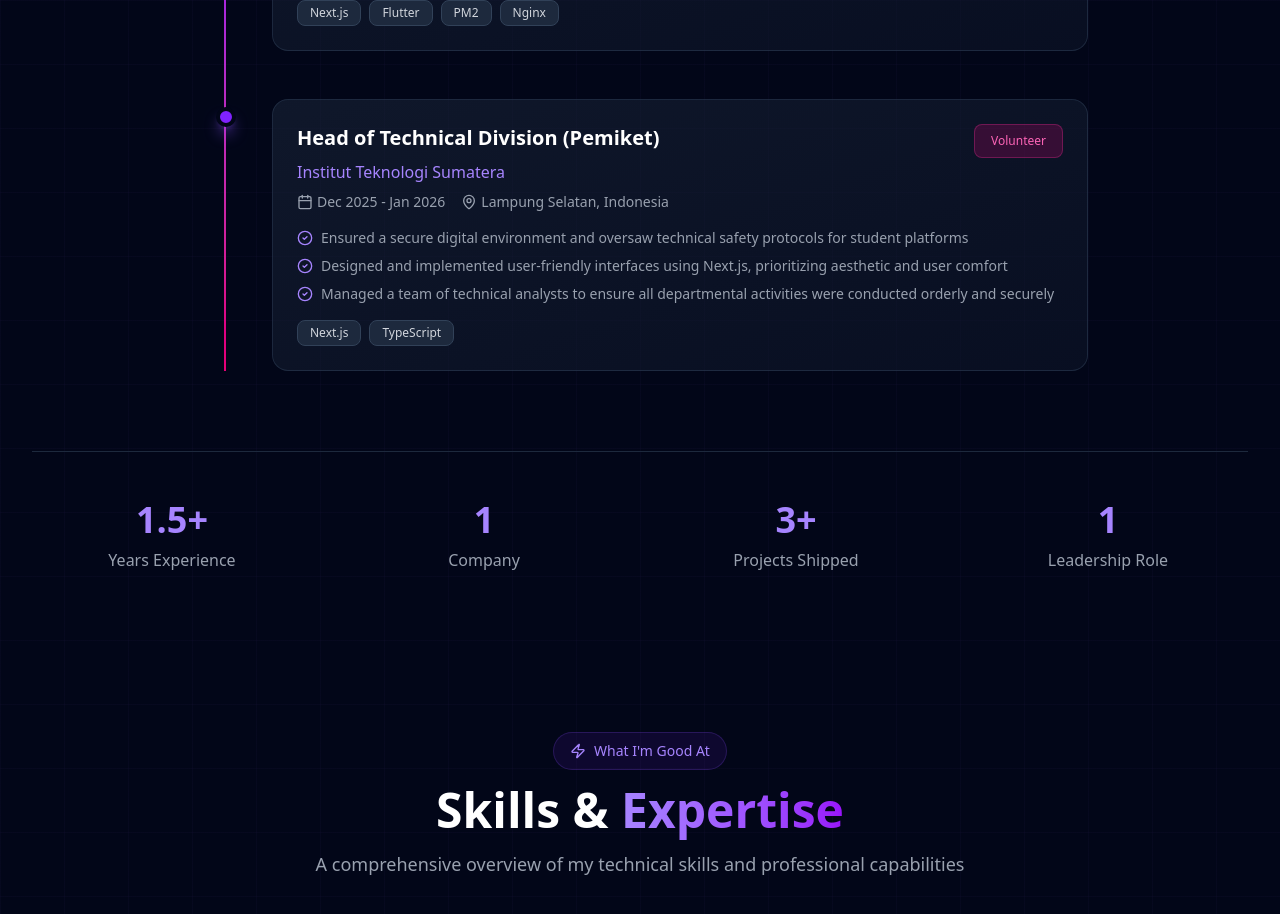
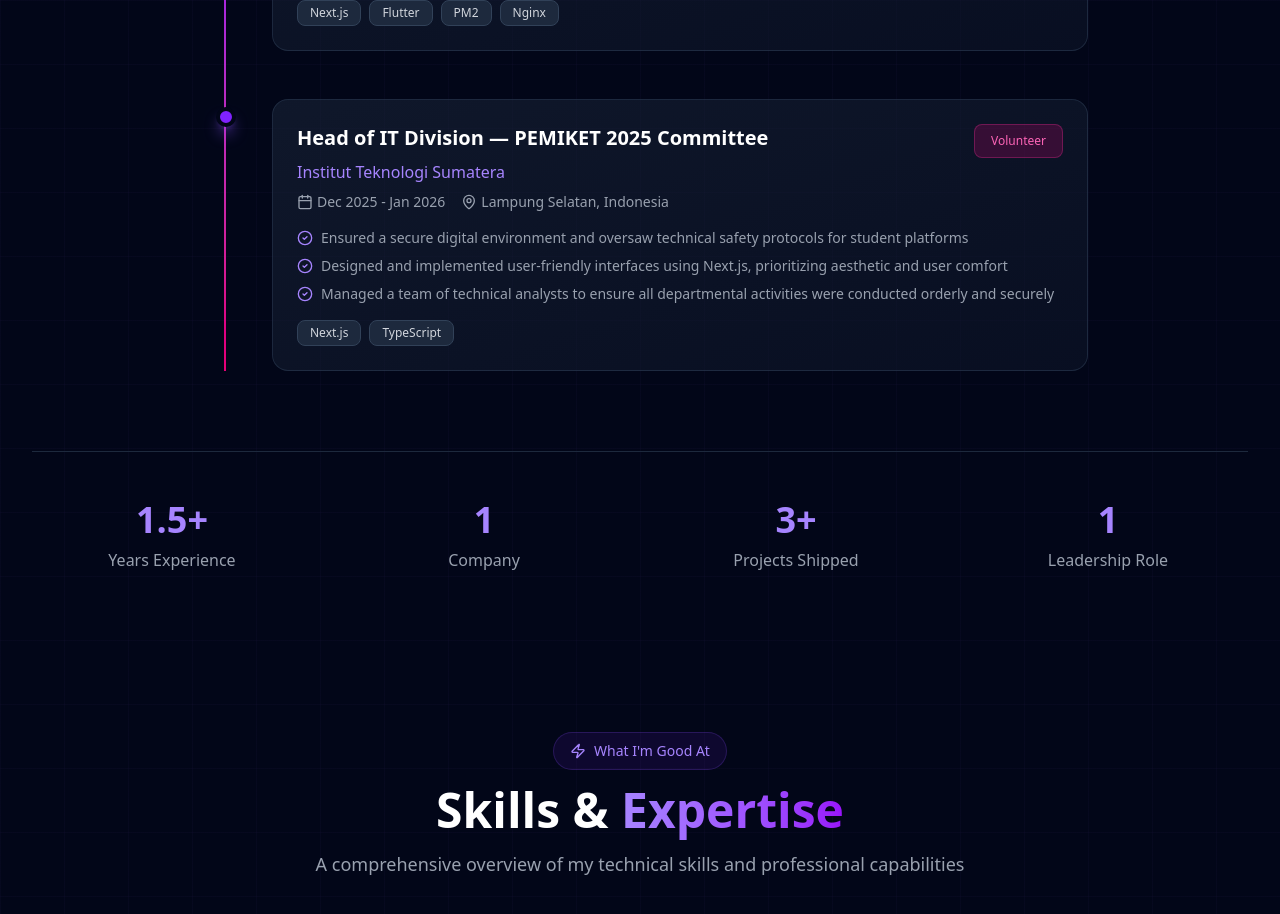
Before and after one commit to raihantririzqi/portofolio, a React (Vite) app: page / in a window 1280 px wide. Shown: the part 5440-6354 px from the top of the page. Built offline with nearby package versions, Linux system fonts and the light colour scheme.

Commit message:
Fix position title to Head of IT Division PEMIKET 2025
Co-Authored-By: Claude Sonnet 4.6 <noreply@anthropic.com>

```diff
--- a/src/components/ExperienceEducationSection.tsx
+++ b/src/components/ExperienceEducationSection.tsx
@@ -70,7 +70,7 @@ export default function ExperienceEducationSection() {
     },
     {
       id: 3,
-      position: "Head of Technical Division (Pemiket)",
+      position: "Head of IT Division — PEMIKET 2025 Committee",
       company: "Institut Teknologi Sumatera",
       location: "Lampung Selatan, Indonesia",
       duration: "Dec 2025 - Jan 2026",
@@ -95,7 +95,7 @@ export default function ExperienceEducationSection() {
       description:
         "Focusing on Software Engineering, web development, and system architecture. Currently in semester 2.",
       achievements: [
-        "Head of Technical Division at campus organization (Pemiket 2025)",
+        "Head of IT Division at PEMIKET 2025 Committee (ITERA)",
         "Active in full-stack software development alongside studies",
       ],
     },
```
